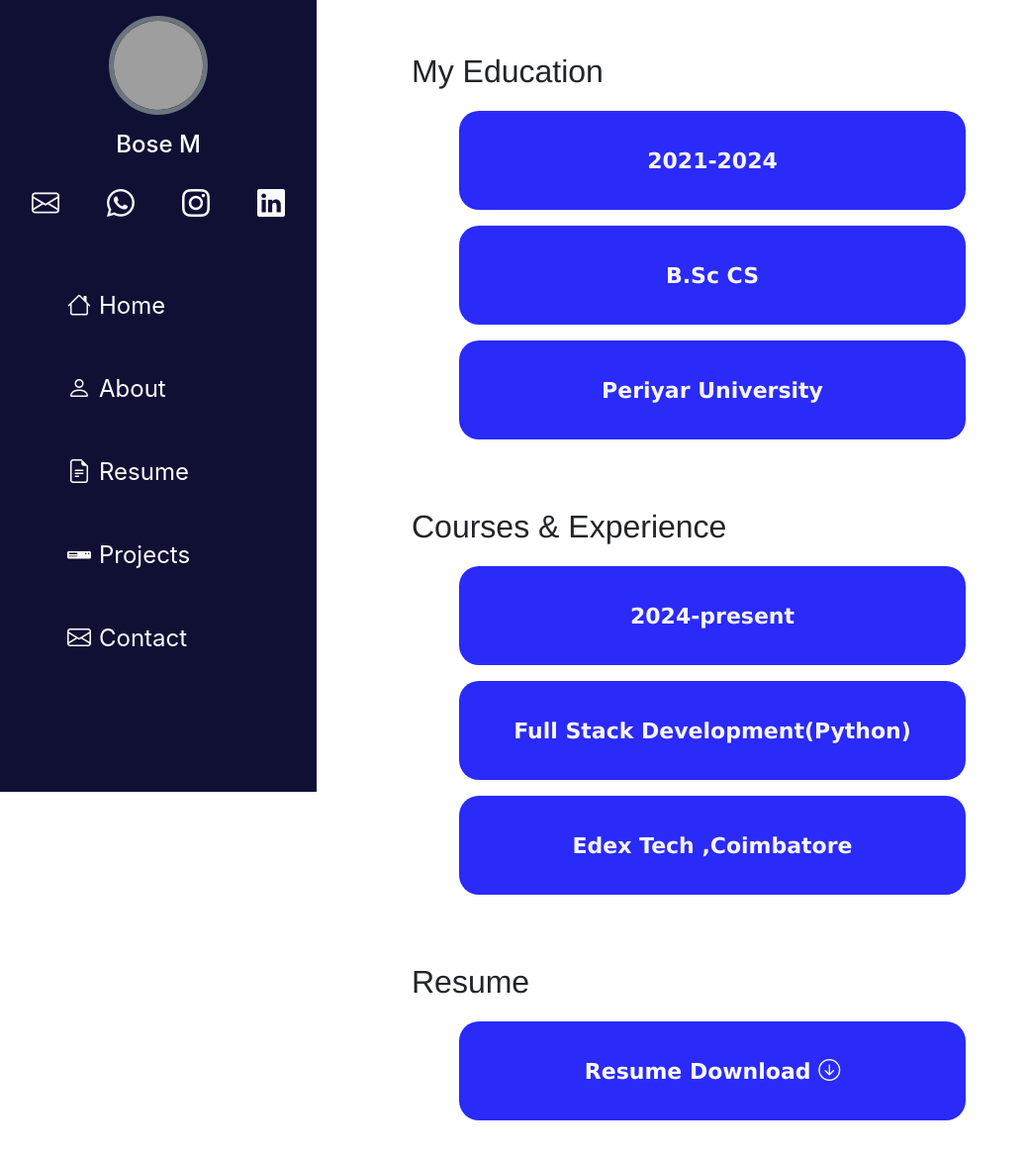
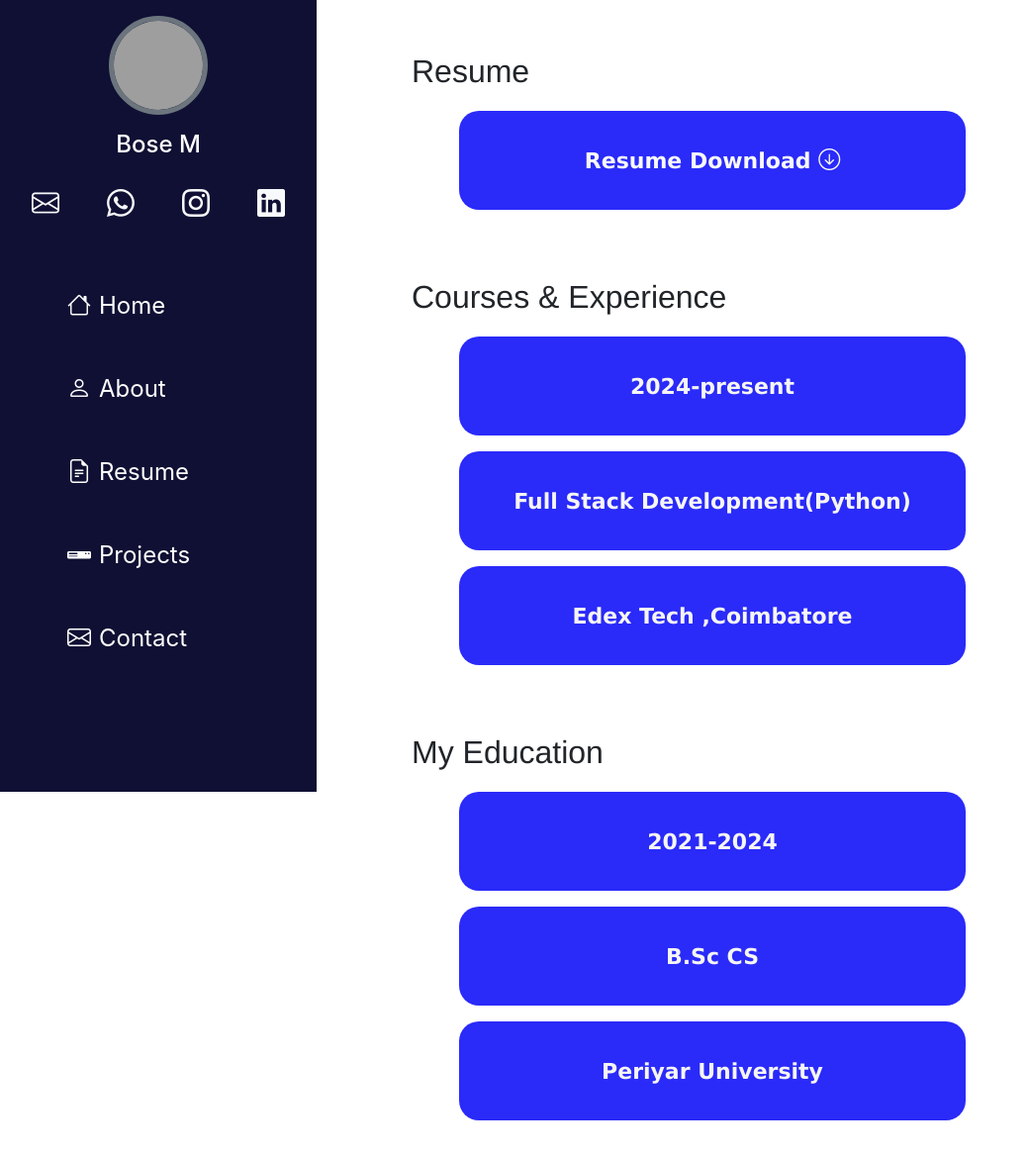
Before and after one commit to boseParker/Portfolio, a React (Create React App) app: page /resume in a window 1280 px wide. Shown: the top 1170 px of the page at 99% size, without its empty margins (0-1039 px from the left). Built offline with nearby package versions, Linux system fonts and the light colour scheme; grey boxes are pictures that could not be loaded.

Commit message:
fix home Img Scroll

```diff
--- a/src/App.css
+++ b/src/App.css
@@ -20,6 +20,7 @@ body{
   padding:0%;
 
 }
+
 .intro-content p:nth-child(1){
   position: fixed;
   right: 18%;
@@ -32,7 +33,7 @@ body{
   right:10%
  }
 .img-container{
-
+    padding-top: 75px;
     background-color:rgb(121, 117, 117);
 }
 .about-my-details{
@@ -76,6 +77,7 @@ h2::after{
   border-radius: 20px;
   height: 100px;
   width: 40vw;
+  text-align: center;
   font-size: 22px;
   font-weight: 600;
   font-family: 'Lucida Sans', 'Lucida Sans Regular', 'Lucida Grande', 'Lucida Sans Unicode', Geneva, Verdana, sans-serif;
@@ -152,6 +154,9 @@ ul li{
   .home{
     overflow: hidden;
   }
+  .img-container{
+    padding-top: 0%;
+  }
   .education  div p{
     font-size: 16px;
     width: 100%;
--- a/src/components/home.js
+++ b/src/components/home.js
@@ -13,7 +13,7 @@ function Home(){
     })
 
     return(
-    <div className="home d-sm-flex ">
+    <div className=" d-sm-flex ">
          <section className='navbar-left col-sm-4 col-xl-3 col-12 '>
             <div className='navbar-1 d-none d-sm-block position-sticky top-0 start-0 bottom-0'>
                 <Navbar1/>
@@ -24,11 +24,11 @@ function Home(){
 
          </section>
 
-        <section className=" my-img-right-side-content container-fluid p-0 col-12 col-xl-9 col-sm-8 " >
+        <section className="home my-img-right-side-content container-fluid p-0 col-12 col-xl-9 col-sm-8 " >
 
-            <div className="img-container  d-flex flex-column flex-sm-row  justify-content-start align-items-center "style={{paddingTop:"75px"}} >
+            <div className="img-container  d-flex flex-column flex-sm-row  justify-content-start align-items-center " >
                 <div className="my-img " >
-                    <img src={bgRemove} style={{width:"100%",height:"100%"}} alt="bgremove" />
+                    <img src={bgRemove} style={{width:"100%",height:"100%"}} alt="bgremove"  />
                 </div>
                 <div className='intro-content fs-2 text-light fst-italic fw-bold d-flex flex-column justify-content-between '>
                     <p><span className='text-danger pe-1'>I'm </span> <span>Bose </span></p>
--- a/src/components/resume.js
+++ b/src/components/resume.js
@@ -15,6 +15,20 @@ const Resume = () => {
 
          </section>
          <section className='container-fluid d-flex flex-wrap ms-sm-5 col-12 col-xl-9 col-sm-8 gap-5 pb-5 ps-sm-5 ps-3 mt-5'>
+                <section>
+                        <p className='resume-title'>Resume</p>
+                        <div className='resume-body d-flex flex-column ms-sm-5 '>
+                        <p><a href={resume} download="Bose_Resume" rel='alternate' className='text-light' >Resume Download <span><i className="bi bi-arrow-down-circle"></i></span></a></p>
+                        </div>
+                </section>
+                <section>
+                    <p className='resume-title '>Courses & Experience</p>
+                    <div className='resume-body d-flex flex-column ms-sm-5 '>
+                        <p>2024-present</p>
+                        <p>Full Stack Development(Python)</p>
+                        <p>Edex Tech ,Coimbatore</p>
+                    </div>
+                </section>
                 <section >
                 <p className='resume-title'>My Education</p>
                 <div className='resume-body   d-flex flex-column ms-sm-5'>
@@ -23,20 +37,8 @@ const Resume = () => {
                     <p>Periyar University</p>
                 </div>
             </section>
-            <section>
-                <p className='resume-title '>Courses & Experience</p>
-            <div className='resume-body d-flex flex-column ms-sm-5 '>
-                <p>2024-present</p>
-                <p>Full Stack Development(Python)</p>
-                <p>Edex Tech ,Coimbatore</p>
-            </div>
-            </section>
-            <section>
-                <p className='resume-title'>Resume</p>
-                <div className='resume-body d-flex flex-column ms-sm-5 '>
-                <p><a href={resume} download="Bose_Resume" rel='alternate' className='text-light' >Resume Download <span><i className="bi bi-arrow-down-circle"></i></span></a></p>
-                 </div>
-            </section>
+
+
          </section>
 
     </div>
```
